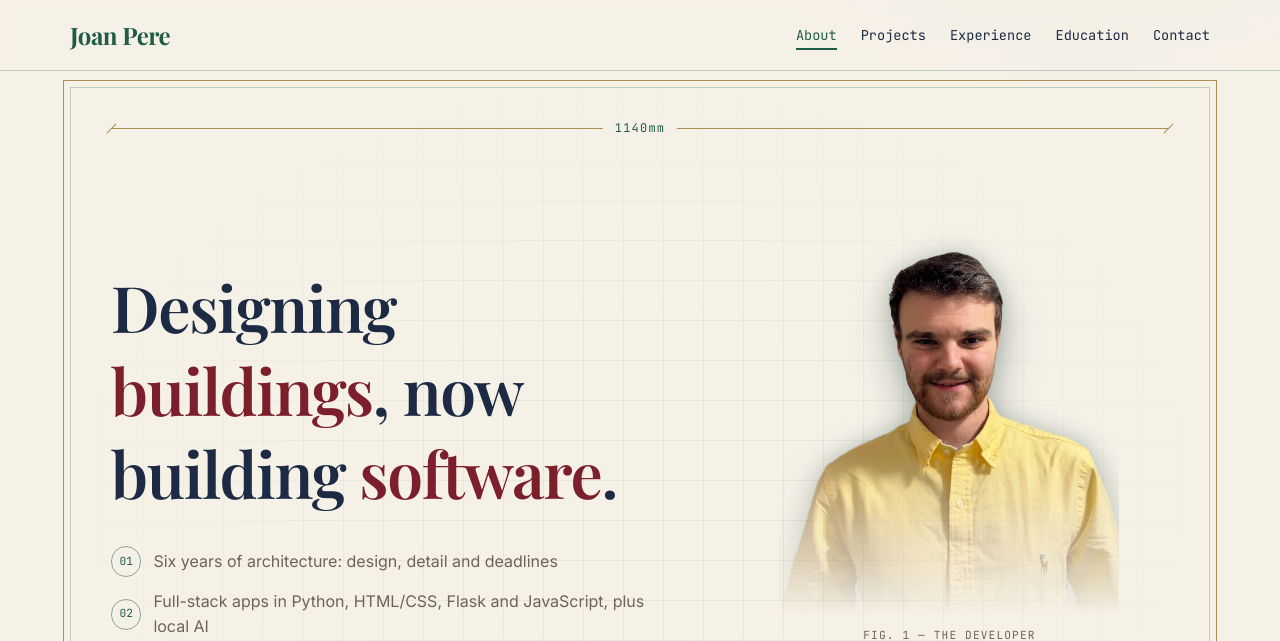
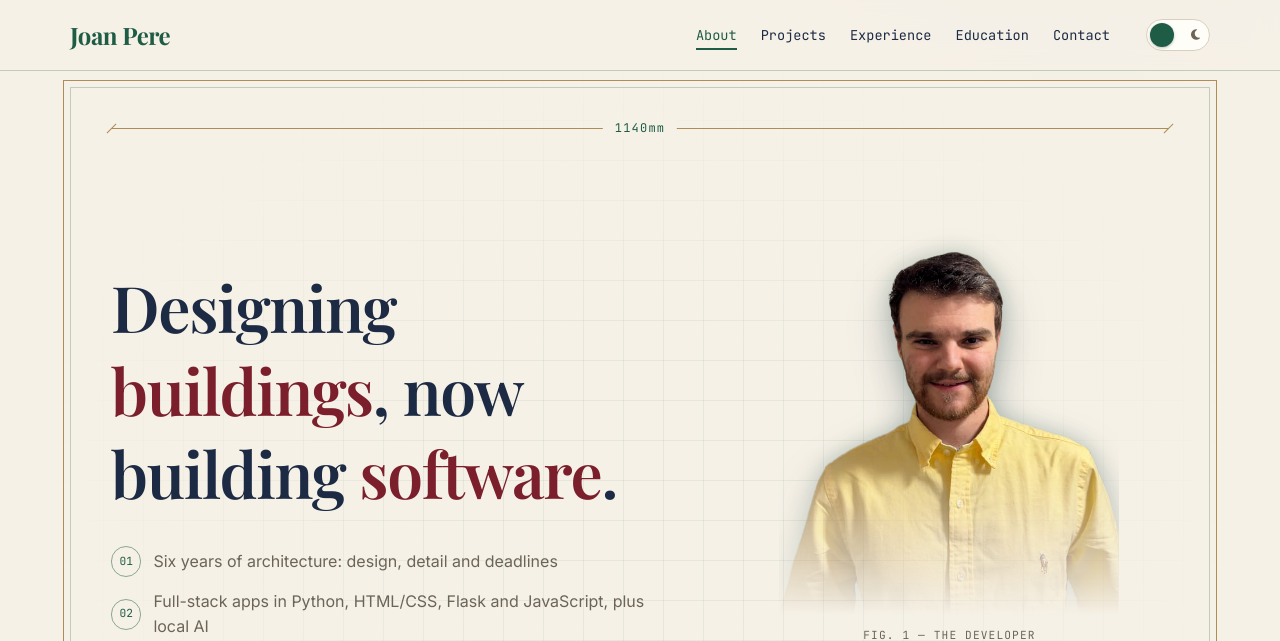
Before and after one commit to Jpbuglerlamb/Jpbuglerlamb.github.io, a Flask app: page / in a window 1280 px wide. Shown: the top 641 px of the page. Run offline with Flask 3, Linux system fonts and the light colour scheme.

Commit message:
Dark them update

```diff
--- a/data.py
+++ b/data.py
@@ -79,10 +79,14 @@ EDUCATION = [
     },
     {
         "title": "HND Computer Science",
-        "place": "[College name]",
+        "place": "Dundee and Angus College",
         "dates": "2026 – 2028 (expected)",
         "points": [
-            "[A module or two you're studying, e.g. Software Development, Databases]",
+            "Software development",
+            "Computer Systems Fundamentals",
+            "Web Development",
+            "Database Design",
+            "Professionalism and ethics in computing",
         ],
     },
 ]
--- a/static/CSS/styles.css
+++ b/static/CSS/styles.css
@@ -135,6 +149,46 @@ section {
     font-size: 0.85rem;
     color: var(--body-text-color);
     text-decoration: none;
+}
+.site-nav {
+    margin-left: auto;
+}
+.theme-toggle {
+    position: relative;
+    display: flex;
+    align-items: center;
+    justify-content: space-between;
+    width: 64px;
+    height: 32px;
+    margin-left: 1.25rem;
+    padding: 0 9px;
+    border: 1px solid var(--border);
+    border-radius: 999px;
+    background: var(--surface);
+    color: var(--muted);
+    font-size: 0.75rem;
+    cursor: pointer;
+    transition: border-color 0.2s ease;
+}
+
+.theme-toggle:hover {
+    border-color: var(--accent);
+}
+
+.theme-knob {
+    position: absolute;
+    top: 3px;
+    left: 3px;
+    width: 24px;
+    height: 24px;
+    border-radius: 50%;
+    background: var(--accent);
+    box-shadow: 0 1px 3px rgba(0, 0, 0, 0.25);
+    transition: transform 0.3s ease;
+}
+
+:root[data-theme="dark"] .theme-knob {
+    transform: translateX(32px);
 }
 .site-header nav a {
     position: relative;
--- /dev/null
+++ b/static/JS/theme.js
@@ -0,0 +1,16 @@
+{
+  const root = document.documentElement;
+  const button = document.querySelector(".theme-toggle");
+
+  function updateSwitch() {
+    button.setAttribute("aria-checked", root.dataset.theme === "dark");
+  }
+
+  button.addEventListener("click", () => {
+    root.dataset.theme = root.dataset.theme === "dark" ? "light" : "dark";
+    try { localStorage.setItem("theme", root.dataset.theme); } catch (e) {}
+    updateSwitch();
+  });
+
+  updateSwitch();
+}
--- a/templates/index.html
+++ b/templates/index.html
@@ -4,9 +4,20 @@
     <meta charset="UTF-8">
     <meta name="viewport" content="width=device-width, initial-scale=1.0">
     <meta name="color-scheme" content="light">
+    <meta name="color-scheme" content="light dark">
     <meta name="description" content="Joan Pere – web developer with an architecture background. Projects in Python, JavaScript and AI. Based in Dundee, open to roles in France and remote.">
     <link rel="stylesheet" href="https://cdnjs.cloudflare.com/ajax/libs/font-awesome/6.5.2/css/all.min.css">
     <link rel="stylesheet" href="{{ url_for('static', filename='CSS/styles.css') }}">
+    <script>
+      {
+        let theme = null;
+        try { theme = localStorage.getItem("theme"); } catch (e) {}
+        if (!theme) {
+          theme = matchMedia("(prefers-color-scheme: dark)").matches ? "dark" : "light";
+        }
+        document.documentElement.dataset.theme = theme;
+      }
+    </script>
     <link rel="preconnect" href="https://fonts.googleapis.com">
     <link rel="preconnect" href="https://fonts.gstatic.com" crossorigin>
     <link href="https://fonts.googleapis.com/css2?family=Inter:wght@400;500;600&family=JetBrains+Mono:wght@400;500&family=Playfair+Display:wght@600;700&display=swap" rel="stylesheet">
@@ -31,36 +42,35 @@
           <li><a href="#contact">Contact</a></li>
         </ul>
       </nav>
+      <button class="theme-toggle" role="switch" aria-checked="false" aria-label="Dark mode">
+          <i class="fa-solid fa-sun" aria-hidden="true"></i>
+          <i class="fa-solid fa-moon" aria-hidden="true"></i>
+          <span class="theme-knob" aria-hidden="true"></span>
+      </button>
   </header>
-
   <section class="hero">
       <div class="dim" aria-hidden="true"><span>1140mm</span></div>
-
       <div class="hero-text">
         <p class="intro-text">
           <span class="sr-only">Designing buildings, now building software.</span>
           <span class="typed-ghost" id="typed-ghost" aria-hidden="true"></span>
           <span class="typed-live" aria-hidden="true"><span id="typed"></span><span class="dot">_</span></span>
         </p>
-
         <ol class="notes">
           <li><span class="note-num">01</span>Six years of architecture: design, detail and deadlines</li>
           <li><span class="note-num">02</span>Full-stack apps in Python, HTML/CSS, Flask and JavaScript, plus local AI</li>
         </ol>
-
         <div class="hero-actions">
           <a class="btn btn-primary" href="#projects">View projects</a>
           <a class="btn btn-ghost" href="#contact">Get in touch</a>
         </div>
       </div>
-
       <figure class="hero-figure">
         <div class="photo-wrap">
           <img class="about-photo" src="{{ url_for('static', filename='images/me.png') }}" alt="Photo of Joan Pere">
         </div>
         <figcaption>Fig. 1 — The developer</figcaption>
       </figure>
-
       <dl class="title-block">
         <div><dt>Drawn by</dt><dd>Joan Pere</dd></div>
         <div><dt>Discipline</dt><dd>Full-stack developer</dd></div>
@@ -188,5 +198,6 @@
 <script src="{{ url_for('static', filename='JS/typing.js') }}"></script>
 <script src="{{ url_for('static', filename='JS/reveal.js') }}"></script>
 <script src="{{ url_for('static', filename='JS/nav.js') }}"></script>
+<script src="{{ url_for('static', filename='JS/theme.js') }}"></script>
 </body>
 </html>
```
Also changed, not shown: other parts of static/CSS/styles.css (+25 -2 lines).
